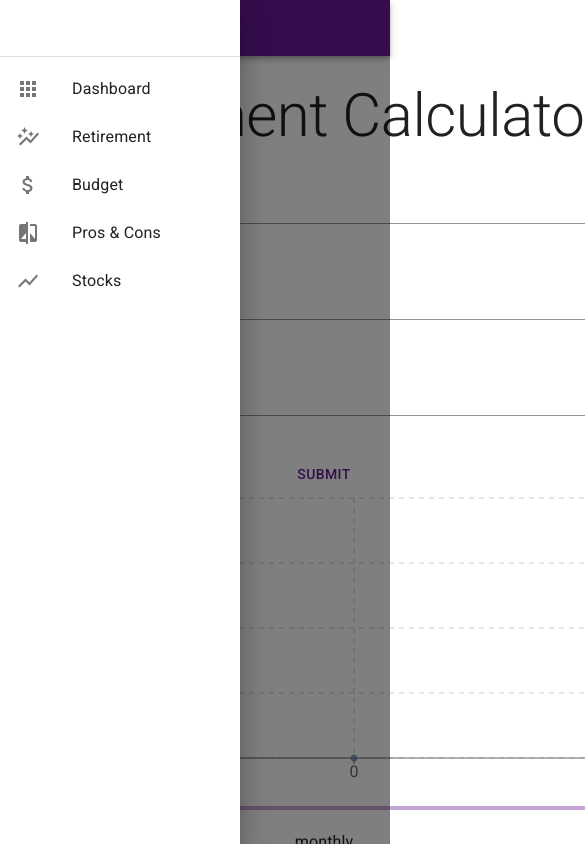
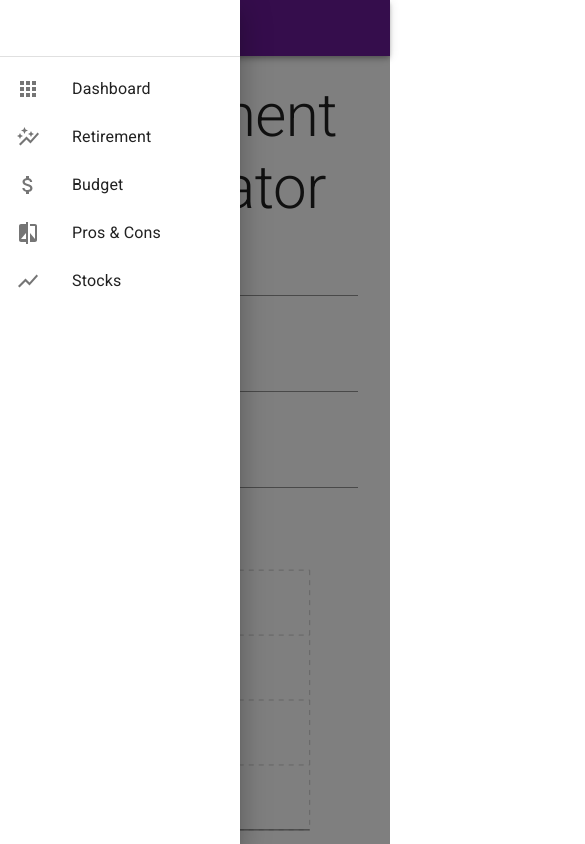
Before and after one commit to joshua-holmes/productivity-app, a React (Create React App) app: page /retirement in a window 390 px wide. Both pictures are taken after a click on the button "open drawer". Shown: the top 844 px of the page, 585 px wide, since content can reach past the window. Built offline with nearby package versions, Linux system fonts and the light colour scheme; no server answers; data requests are answered from the project's data file.

Commit message:
Fixed all errors in console. Made retirement graph responsive.

```diff
--- a/src/App.js
+++ b/src/App.js
@@ -21,7 +21,7 @@
       main: purple[800],
     },
     secondary: {
-      main: "#f44336", // didn't specify
+      main: purple[100],
     },
   },
 });
--- a/src/components/Budget.js
+++ b/src/components/Budget.js
@@ -13,7 +13,6 @@
 import Table from "@mui/material/Table";
 import TableRow from "@mui/material/TableRow";
 import Grid from "@mui/material/Grid";
-import BudgetTable from "./BudgetTable";
 
 function Budget() {
   const [income, setIncome] = useState([]); // stores incomes
@@ -257,7 +256,6 @@
         <Typography variant="h5">Expenses: {expenseSum}</Typography>
         <Typography variant="h5">Net: {incomeSum - expenseSum}</Typography>
 
-        <BudgetTable />
     </Grid>
   );
 }
--- a/src/components/BudgetTable.js
+++ /dev/null
@@ -1,56 +0,0 @@
-import Table from '@mui/material/Table';
-import TableBody from '@mui/material/TableBody';
-import TableCell from '@mui/material/TableCell';
-import TableContainer from '@mui/material/TableContainer';
-import TableHead from '@mui/material/TableHead';
-import TableRow from '@mui/material/TableRow';
-import Paper from '@mui/material/Paper';
-
-function BudgetTable() {
-    function createData(name, calories, fat, carbs, protein) {
-        return { name, calories, fat, carbs, protein };
-    }
-
-    const rows = [
-        createData('Frozen yoghurt', 159, 6.0, 24, 4.0),
-        createData('Ice cream sandwich', 237, 9.0, 37, 4.3),
-        createData('Eclair', 262, 16.0, 24, 6.0),
-        createData('Cupcake', 305, 3.7, 67, 4.3),
-        createData('Gingerbread', 356, 16.0, 49, 3.9),
-    ];
-    console.log(rows);
-
-    return (
-        <TableContainer component={Paper}>
-            {/* <Table sx={{ minWidth: 650 }} aria-label="simple table">
-                <TableHead>
-                    <TableRow>
-                        <TableCell>Dessert (100g serving)</TableCell>
-                        <TableCell align="right">Calories</TableCell>
-                        <TableCell align="right">Fat&nbsp;(g)</TableCell>
-                        <TableCell align="right">Carbs&nbsp;(g)</TableCell>
-                        <TableCell align="right">Protein&nbsp;(g)</TableCell>
-                    </TableRow>
-                </TableHead>
-                <TableBody>
-                    {rows.map((row) => (
-                        <TableRow
-                            key={row.name}
-                            sx={{ '&:last-child td, &:last-child th': { border: 0 } }}
-                        >
-                            <TableCell component="th" scope="row">
-                                {row.name}
-                            </TableCell>
-                            <TableCell align="right">{row.calories}</TableCell>
-                            <TableCell align="right">{row.fat}</TableCell>
-                            <TableCell align="right">{row.carbs}</TableCell>
-                            <TableCell align="right">{row.protein}</TableCell>
-                        </TableRow>
-                    ))}
-                </TableBody>
-            </Table> */}
-        </TableContainer>
-    )
-}
-
-export default BudgetTable;
--- a/src/components/RetAreaChart.js
+++ b/src/components/RetAreaChart.js
@@ -1,15 +1,19 @@
-import { AreaChart, Area, CartesianGrid, XAxis, YAxis, Tooltip } from 'recharts';
+import { ResponsiveContainer, AreaChart, Area, CartesianGrid, XAxis, YAxis, Tooltip } from 'recharts';
 
 function RetAreaChart({ data }) {
 
     return (
-        <AreaChart style={{margin: "auto"}} width={600} height={300} data={data}>
-            <Area type="monotone" dataKey="dollars" stroke="#8884d8" />
-            <CartesianGrid stroke="#ccc" strokeDasharray="5 5" />
-            <XAxis dataKey="years" />
-            <YAxis />
-            <Tooltip />
-        </AreaChart>
+
+            <ResponsiveContainer  width="85%" height={300}>
+            <AreaChart data={data}>
+                <Area type="monotone" dataKey="dollars" stroke="#6a1b9a"  fill="#6a1b9a" />
+                <CartesianGrid stroke="#ccc" strokeDasharray="5 5" />
+                <XAxis dataKey="years" />
+                <YAxis />
+                <Tooltip />
+            </AreaChart>
+            </ResponsiveContainer>
+
     )
 }
 
--- a/src/components/RetResults.js
+++ b/src/components/RetResults.js
@@ -1,7 +1,6 @@
 import RetAreaChart from "./RetAreaChart";
 import Box from '@mui/material/Box';
 import Typography from "@mui/material/Typography";
-import Slider from '@mui/material/Slider';
 import Grid from '@mui/material/Grid';
 import InputSlider from "./InputSlider";
 
--- a/src/components/Retirement.js
+++ b/src/components/Retirement.js
@@ -1,19 +1,12 @@
-import Button from "@mui/material/Button";
-import Typography from "@mui/material/Typography";
-import Box from '@mui/material/Box';
-import InputField from "./InputField";
 import { useState } from "react";
-import Grid from '@mui/material/Grid';
 import RetResults from "./RetResults";
-
 import RetCalcForm from "./RetCalcForm";
 
+import Typography from "@mui/material/Typography";
 
 
 function Retirement() {
-    const [ formData, setFormData ] = useState({ rate: 0.06 });
-    console.log(formData);
-
+    const [ formData, setFormData ] = useState({ rate: 0.06, monthly: 0, initial: 0, goalYear: 0 });
 
     function handleSubmit(e) {
         e.preventDefault();
```
